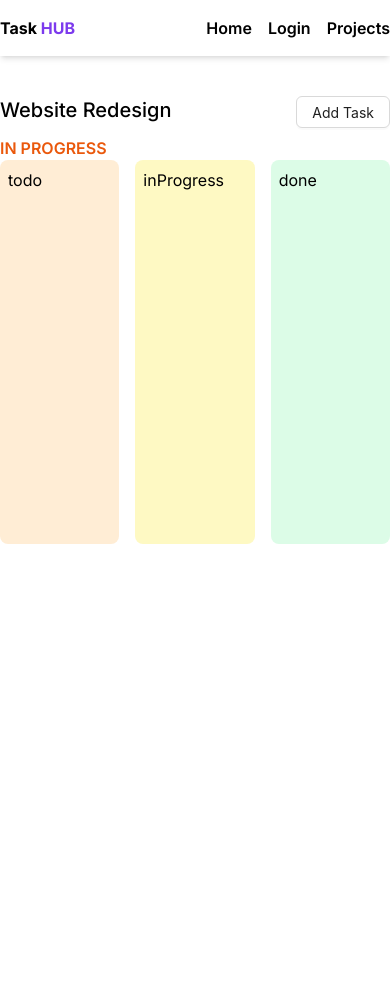
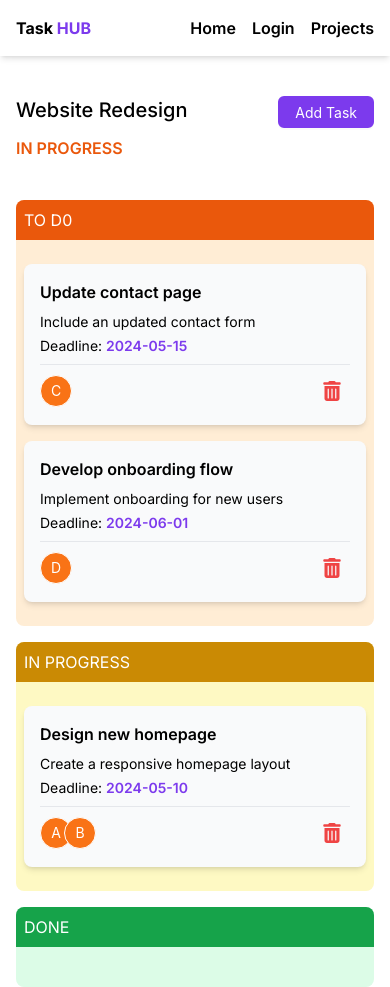
Before and after one commit to opu183059/TaskHub, a Next.js app: page /projects/1 in a window 390 px wide. Before the commit the page ends 844 px from the top, so only its background shows below. Built offline with nearby package versions, Linux system fonts and the light colour scheme.

Commit message:
Task are dynamically shown from the mock DB

```diff
--- a/package.json
+++ b/package.json
@@ -16,6 +16,7 @@
     "react-dnd": "^16.0.1",
     "react-dnd-html5-backend": "^16.0.1",
     "react-dom": "^18",
+    "react-icons": "^5.2.0",
     "react-query": "^3.39.3",
     "zustand": "^4.5.2"
   },
--- a/src/app/layout.js
+++ b/src/app/layout.js
@@ -14,7 +14,7 @@ export default function RootLayout({ children }) {
     <html lang="en">
       <body className={inter.className}>
         <Navbar />
-        <div className="max-w-6xl mx-auto">
+        <div className="max-w-6xl mx-auto px-4 md:px-0">
           {children}
         </div>
       </body>
--- a/src/components/Cards/ProjectCard.js
+++ b/src/components/Cards/ProjectCard.js
@@ -1,4 +1,4 @@
-import { Button, Space } from 'antd';
+import { Button } from 'antd';
 import Link from 'next/link';
 import React from 'react';
 
--- a/src/components/Category.js
+++ b/src/components/Category.js
@@ -1,8 +1,5 @@
-// components/Category.js
-
 import { useDrop } from 'react-dnd';
 import DraggableTask from './DraggableTask';
-
 
 const Category = ({ tasks, onDrop, category }) => {
     const [, drop] = useDrop(() => ({
@@ -11,11 +8,13 @@ const Category = ({ tasks, onDrop, category }) => {
     }));
 
     return (
-        <div ref={drop} className={`${category === "todo" && "bg-orange-100"} ${category === "inProgress" && "bg-yellow-100"} ${category === "done" && "bg-green-100"} p-2 md:p-5 rounded-lg min-h-96`}>
-            <h2>{category}</h2>
-            {tasks.map((task) => (
-                <DraggableTask key={task.id} task={task} />
-            ))}
+        <div ref={drop} className={`${category === "todo" && "bg-orange-100"} ${category === "inProgress" && "bg-yellow-100"} ${category === "done" && "bg-green-100"} rounded-lg min-h-20 md:min-h-screen`}>
+            <h2 className={`${category === "todo" && "bg-orange-600"} ${category === "inProgress" && "bg-yellow-600"} ${category === "done" && "bg-green-600"} p-2 md:p-5 rounded-t-lg uppercase text-white`}>{category === "todo" && "To D0"}{category === "inProgress" && "In Progress"}{category === "done" && "Done"}</h2>
+            <div className='px-2 md:px-5 py-2'>
+                {tasks.map((task) => (
+                    <DraggableTask key={task.id} task={task} />
+                ))}
+            </div>
         </div>
     );
 };
--- a/src/components/DraggableTask.js
+++ b/src/components/DraggableTask.js
@@ -1,8 +1,7 @@
-// components/DraggableTask.js
-
 import useTaskStore from '@/store/useTaskStore';
-import { Button } from 'antd';
+import { Avatar, Tooltip } from 'antd';
 import { useDrag } from 'react-dnd';
+import { FaTrashCan } from "react-icons/fa6";
 
 const DraggableTask = ({ task }) => {
     const { removeTask } = useTaskStore()
@@ -17,19 +16,27 @@ const DraggableTask = ({ task }) => {
     return (
         <div
             ref={drag}
-            style={{
-                opacity: isDragging ? 0.5 : 1,
-                padding: '16px',
-                marginBottom: '8px',
-                backgroundColor: '#fff',
-                border: '1px solid lightgrey',
-                borderRadius: '4px',
-                cursor: 'move',
-            }}
+            className='shadow-md p-4 rounded-lg bg-gray-50 cursor-move my-4'
         >
-            <strong>{task.name}</strong>
-            <p>{task.description}</p>
-            <Button onClick={() => removeTask(task.id)}>Delete</Button>
+            <div className='text-sm border-b mb-2 pb-2 space-y-1'>
+                <h3 className='font-semibold text-base mb-2'>{task.name}</h3>
+                <p>{task.description}</p>
+                <p>Deadline:<span className='ml-1 text-violet-600 font-semibold'>{task.deadline}</span></p>
+            </div>
+
+            <div className='flex items-center justify-between'>
+                <Avatar.Group maxCount={4}>
+                    {task.assigned_to.map((person) => (
+                        <Tooltip key={person} title={person} placement="top">
+                            <Avatar className='bg-orange-500 cursor-pointer'
+                            >{person[0]}</Avatar>
+                        </Tooltip>
+                    ))}
+                </Avatar.Group>
+                <button className='p-2 cursor-pointer w-auto' onClick={() => removeTask(task.id)} >
+                    <FaTrashCan className='text-red-500 text-xl hover:text-red-600' />
+                </button>
+            </div>
         </div>
     );
 };
--- a/src/components/Forms/AddTaskForm.js
+++ b/src/components/Forms/AddTaskForm.js
@@ -34,7 +34,13 @@ const AddTaskForm = ({ setAddModalOpen }) => {
     };
 
     const onFinish = (values) => {
-        addTask({ ...values, id: Date.now().toString() })
+        const formattedValues = {
+            ...values,
+            id: Date.now().toString(),
+            deadline: values.deadline.format('YYYY-MM-DD'),
+            assigned_to: values.assigned_to
+        };
+        addTask(formattedValues);
         setAddModalOpen(false)
         form.resetFields()
     };
--- a/src/components/Navbar.js
+++ b/src/components/Navbar.js
@@ -1,4 +1,3 @@
-
 import Link from 'next/link';
 import React from 'react';
 
@@ -20,7 +19,7 @@ const menu = [
 const Navbar = () => {
     return (
         <nav className='sticky top-0 z-10 shadow-md bg-white'>
-            <div className='py-4 flex justify-between items-center max-w-6xl mx-auto'>
+            <div className='py-4 flex justify-between items-center max-w-6xl mx-auto px-4 md:px-0'>
                 <div className='logo'>
                     <Link href={"/"} className='font-bold'>Task <span className='uppercase text-violet-600'>Hub</span> </Link>
                 </div>
--- a/src/components/SingleProject.js
+++ b/src/components/SingleProject.js
@@ -1,14 +1,16 @@
 "use client"
 import { useParams } from 'next/navigation';
-import React, { useState } from 'react';
+import React, { useEffect, useState } from 'react';
 import { useQuery } from 'react-query';
 import TaskBoard from './TaskBoard';
 import { Button, Modal } from 'antd';
 import AddTaskForm from './Forms/AddTaskForm';
+import useTaskStore from '@/store/useTaskStore';
 
 const SingleProject = () => {
-    const params = useParams()
-    const [addModalOpen, setAddModalOpen] = useState(false)
+    const params = useParams();
+    const [addModalOpen, setAddModalOpen] = useState(false);
+    const { addTask, clearTasks } = useTaskStore();
 
     const fetchProject = (projectId) => {
         return fetch(`/api/projects/${projectId}`)
@@ -21,11 +23,21 @@ const SingleProject = () => {
     };
 
     const { isLoading, error, data } = useQuery(['project', params.id], () => fetchProject(params.id), {
-        enabled: !!params.id  // This disables the query until projectId is truthy
+        enabled: !!params.id
     });
+
+    useEffect(() => {
+        clearTasks()
+        if (data) {
+            data.tasks.forEach(task => {
+                addTask(task);
+            });
+        }
+    }, [data]);
 
     if (isLoading) return 'Loading...';
     if (error) return 'An error occurred: ' + error.message;
+
 
     return (
         <>
@@ -35,11 +47,9 @@ const SingleProject = () => {
                         <h1 className='font-medium text-xl mb-3'>{data.name}</h1>
                         <p className={`${data.status == "In Progress" ? "text-orange-600" : "text-violet-600"} uppercase font-semibold`}>{data.status}</p>
                     </div>
-                    <Button onClick={() => { setAddModalOpen(true) }}>Add Task</Button>
+                    <Button className='bg-violet-600 border-2 border-violet-600 hover:bg-violet-900 text-white' onClick={() => { setAddModalOpen(true) }}>Add Task</Button>
                 </div>
-                <div>
-                    <TaskBoard />
-                </div>
+                <TaskBoard />
             </div>
             {/* add task modal */}
             <Modal
--- a/src/components/TaskBoard.js
+++ b/src/components/TaskBoard.js
@@ -6,7 +6,6 @@ import { HTML5Backend } from 'react-dnd-html5-backend';
 import Category from '@/components/Category';
 
 const TaskBoard = () => {
-    // const { tasks, moveTask } = useTaskStore();
     const tasks = useTaskStore(state => state.tasks);
     const moveTask = useTaskStore(state => state.moveTask);
 
@@ -15,7 +14,7 @@ const TaskBoard = () => {
 
     return (
         <DndProvider backend={HTML5Backend}>
-            <div className='grid grid-cols-3 gap-4'>
+            <div className='grid grid-cols-1 md:grid-cols-3 gap-4 mt-10'>
                 {['todo', 'inProgress', 'done'].map((status) => (
                     <Category
                         key={status}
--- a/src/store/useTaskStore.js
+++ b/src/store/useTaskStore.js
@@ -20,6 +20,10 @@ const useTaskStore = create(devtools((set) => ({
     tasks: state.tasks.map(task => task.id === id ? { ...task, status: newStatus } : task)
   })),
 
+  clearTasks: () => set(() => ({
+    tasks: []
+  }))
+
 })));
 
 export default useTaskStore;
--- a/src/utils/DataBase.js
+++ b/src/utils/DataBase.js
@@ -24,7 +24,17 @@ export const ProjectsData = [
                 "assigned_to": [
                     "Charlie Davis"
                 ]
-            }
+            },
+            {
+                "id": 103,
+                "name": "Develop onboarding flow",
+                "description": "Implement onboarding for new users",
+                "deadline": "2024-06-01",
+                "status": "todo",
+                "assigned_to": [
+                    "Diana Reed"
+                ]
+            },
         ],
         "team_members": [
             "Alice Johnson",
```
Also changed, not shown: 1 other file (tests, documents, lock files or other folders).
